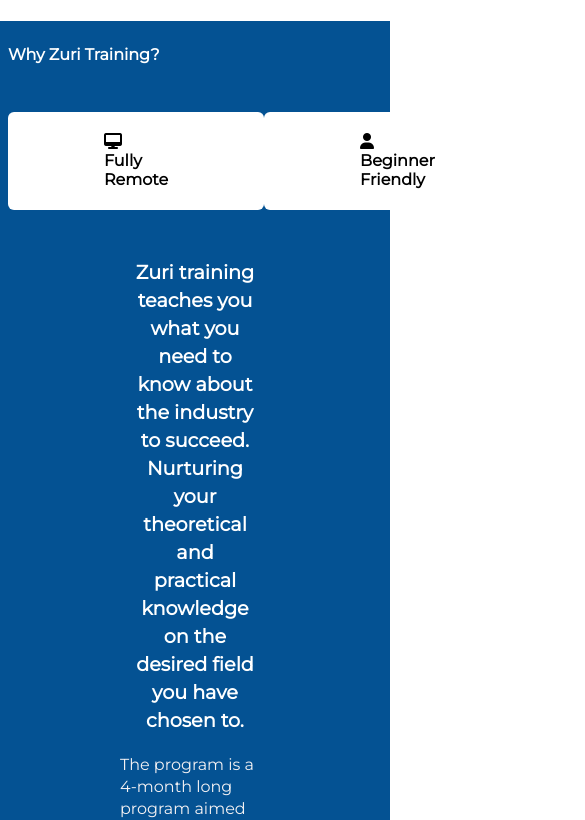
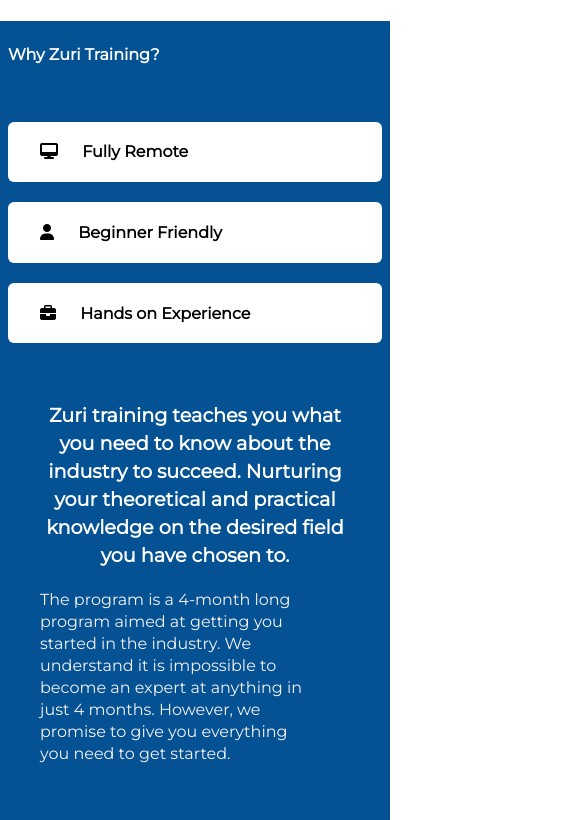
Before and after one commit to AyoFayomi/zuri-homepage, a plain HTML site: page index.html in a window 390 px wide. Shown: the part 844-1664 px from the top of the page, 585 px wide, since content can reach past the window. Drawn offline with Linux system fonts and the light colour scheme.

Commit message:
fix responsiveness issus

```diff
--- a/style.css
+++ b/style.css
@@ -153,9 +153,9 @@ section.why-zuri h2{
 .icon-text{
     background:white;
     padding:1.3rem 6rem;
-    flex-basis: 1;
     border-radius:6px;
     font-weight:900;
+    width:33%;
 
 }
 
@@ -186,6 +186,26 @@ div.zuri-text p{
     color:#f3f1f3;
 }
 
+
+@media (max-width:768px) {
+.zuri-special{
+   flex-direction:column;
+}
+
+.icon-text {
+   margin:10px 0;
+    width: 100%;
+    padding:1.3rem 2rem;
+
+}
+div.zuri-text{
+    padding: 0 2rem;
+}
+div.zuri-text h2{
+    width:100%;
+}
+
+}
 
 /* End of Why Choose Zuri Section */
 /* Beginning of Form Sectiion */
@@ -220,6 +240,10 @@ section.enroll
     margin:0 auto;
 }
 
+.mini-flex{
+    display:flex;
+}
+
 .form-control{
     display:block;
 }
```
